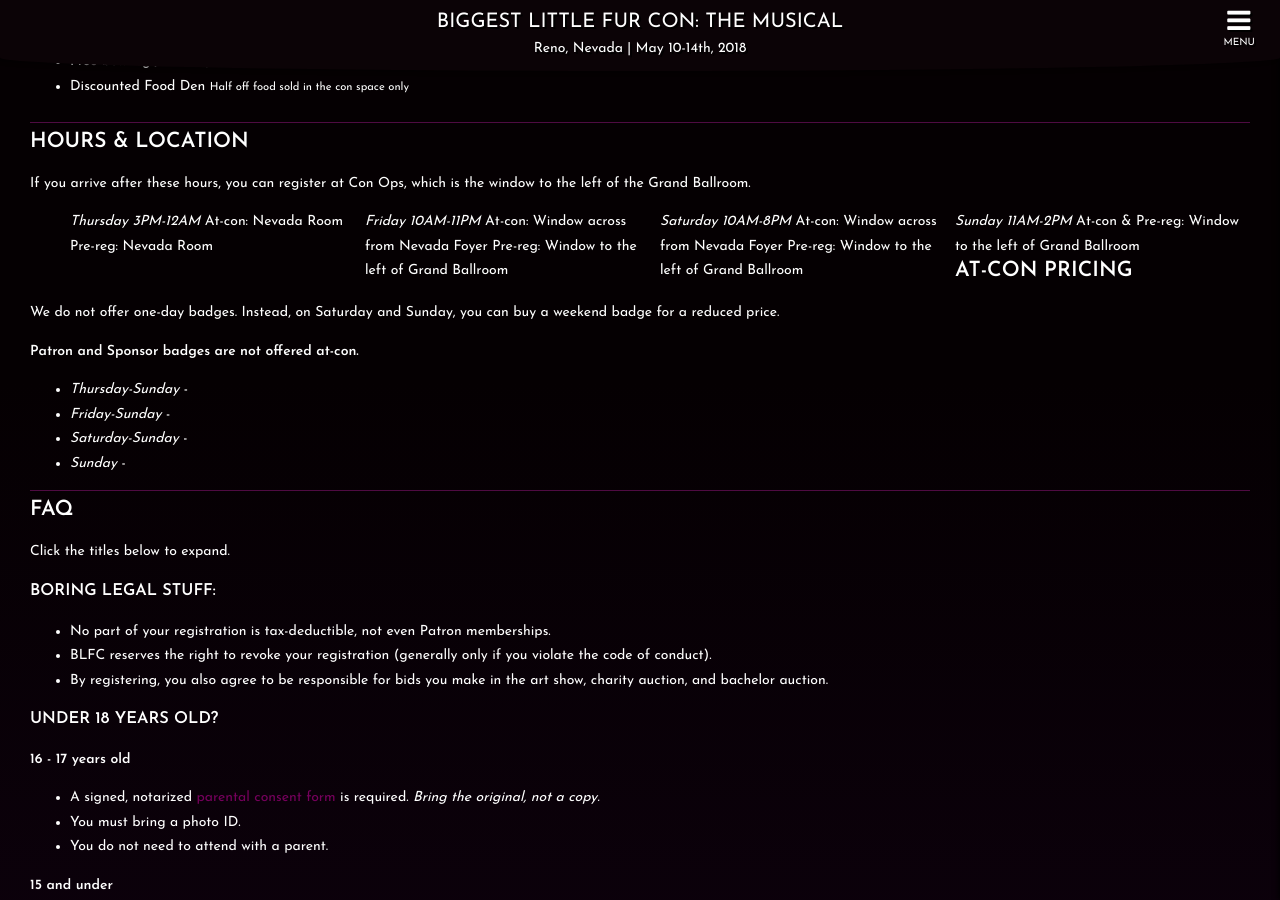
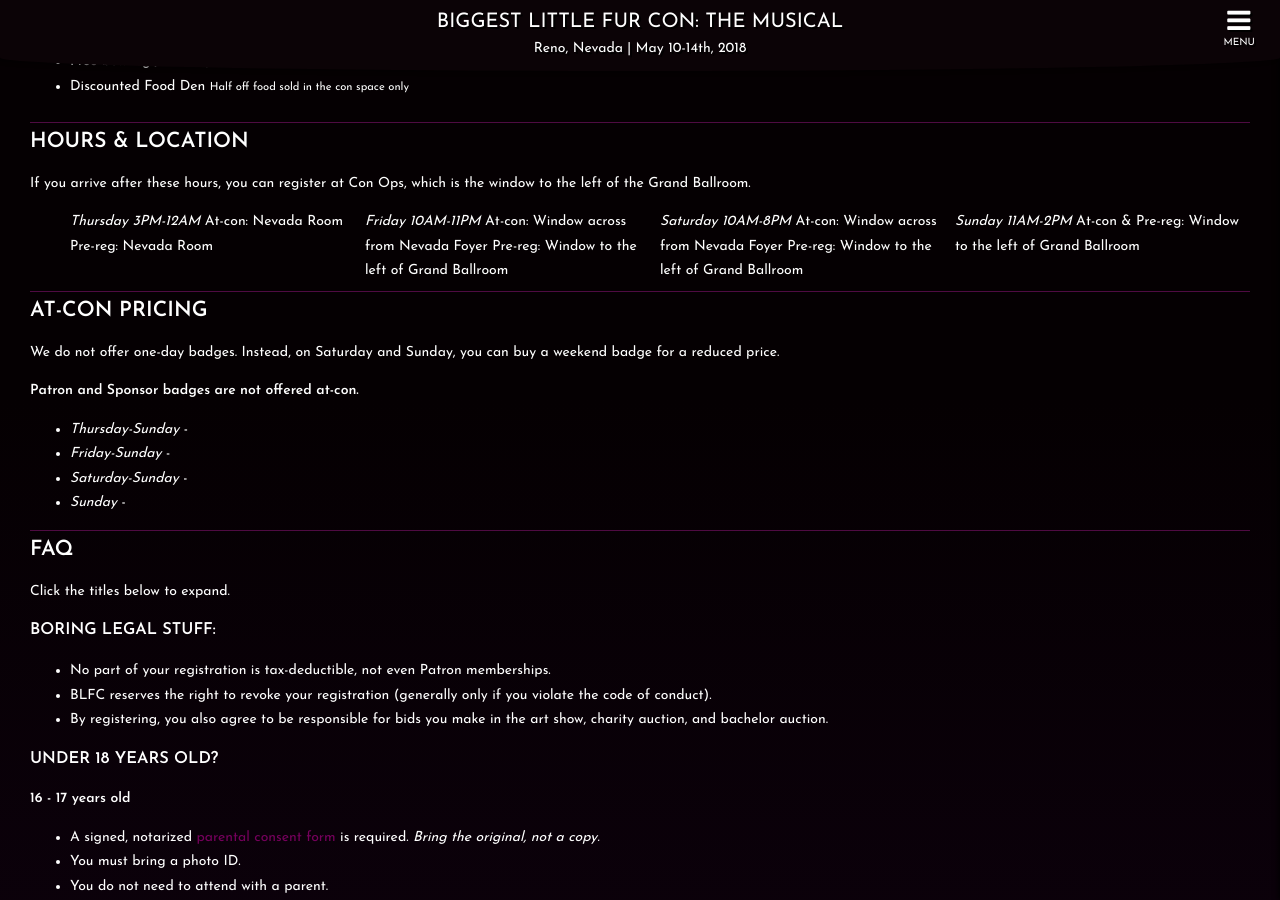
Before and after one commit to blfcweb/biggestlittlefc.github.io, a Jekyll site: the page built from register.md, in a window 1280 px wide and 900 px high, scrolled down 1402 px. Built offline with Jekyll 4.4.1, drawn with Linux system fonts in a browser that asks for light colours; our own code applies the rules of GitHub Pages for plain Markdown files.

Commit message:
more kramdown formatting test

```diff
--- a/register.md
+++ b/register.md
@@ -115,24 +115,26 @@
 
 If you arrive after these hours, you can register at Con Ops, which is the window to the left of the Grand Ballroom.
 
-- {:.one_fourth} *Thursday 3PM-12AM*
+- {:.one_fourth } *Thursday 3PM-12AM*
 	At-con: Nevada Room
 	Pre-reg: Nevada Room
-- {:.one_fourth} *Friday 10AM-11PM*
+- {:.one_fourth } *Friday 10AM-11PM*
 	At-con: Window across from Nevada Foyer
 	Pre-reg: Window to the left of Grand Ballroom
-- {:.one_fourth} *Saturday 10AM-8PM*
+- {:.one_fourth } *Saturday 10AM-8PM*
 	At-con: Window across from Nevada Foyer
 	Pre-reg: Window to the left of Grand Ballroom
-- {:.one_fourth} *Sunday 11AM-2PM*
+- {:.one_fourth } *Sunday 11AM-2PM*
 	At-con &amp; Pre-reg: Window to the left of Grand Ballroom
 
+
+<div class="clear"></div>
 
 
 
 ----
 
-
+{:#test}
 
 ## At-Con Pricing
 
@@ -264,4 +266,4 @@
 
 
 [reglink]: https://reg.goblfc.org/
-{:target="_blank" rel="noopener noreferrer"}
+{:title="Register online today!" target="_blank" rel="noopener noreferrer"}
```
